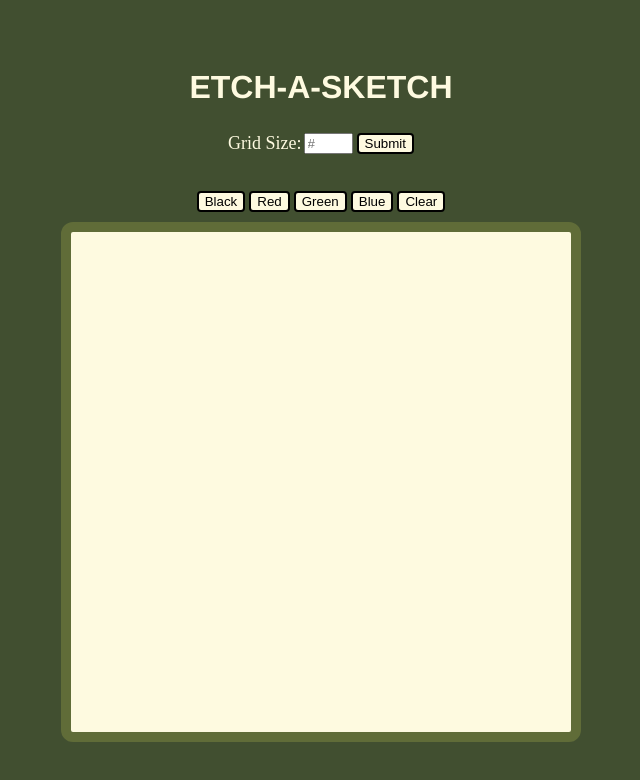
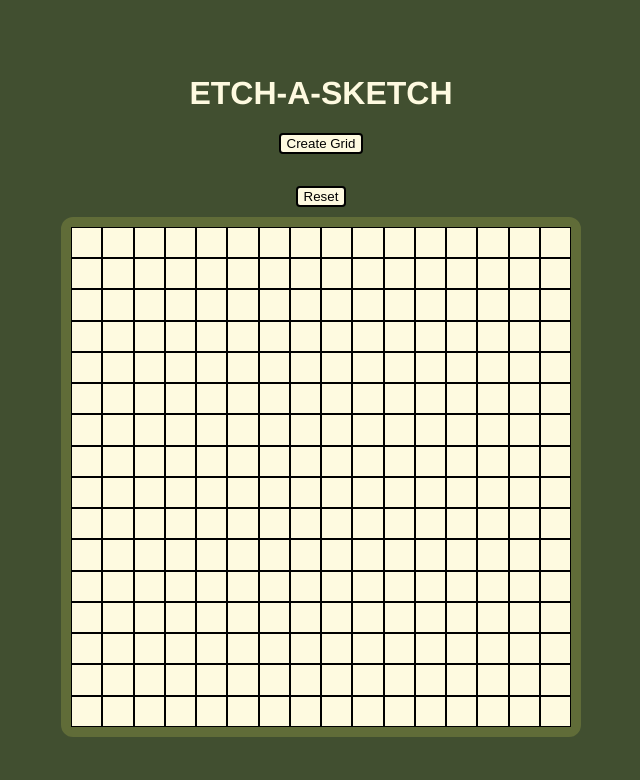
Before and after one commit to kal-c0des/etch-a-sketch, a plain HTML site: page index.html in a window 1280 px wide. Shown: the whole page, without its empty margins (319-959 px from the left). Drawn offline with Linux system fonts and the light colour scheme.

Commit message:
Remove comments

```diff
--- a/index.html
+++ b/index.html
@@ -12,27 +12,10 @@
       <h1>ETCH-A-SKETCH</h1>
     </div>
     <div class="settings">
-      <div class="form">
-        <label for="size">Grid Size:</label>
-        <input
-          type="text"
-          id="user-input"
-          name="user-input"
-          placeholder="#"
-          size="3"
-          maxlength="3"
-        />
-        <p class="copy-input"></p>
-        <button id="submit">Submit</button>
-      </div>
+      <button id="create">Create Grid</button>
       <p class="prompt"></p>
-      <div class="buttons">
-        <button class="black">Black</button>
-        <button class="red">Red</button>
-        <button class="green">Green</button>
-        <button class="blue">Blue</button>
-        <!-- Rainbow button?? -->
-        <button class="clear">Clear</button>
+      <div id="buttons">
+        <button id="reset-btn">Reset</button>
       </div>
       <div class="grid-canvas">
         <div class="container"></div>
--- a/index.js
+++ b/index.js
@@ -1,38 +1,59 @@
 // define variables w/ doc query selectors
-let container = document.querySelector(".container");
-let userInput = document.getElementById("user-input");
-let submit = document.getElementById("submit");
-let copyInput = document.querySelector(".copy-input");
-let prompt = document.querySelector(".prompt");
+const container = document.querySelector(".container");
+const reset = document.getElementById("reset-btn");
 
 // addEventListener for buttons/etc.
-submit.addEventListener("click", makeGrid);
-
-// have a function to make the grid based on user input (also have default size 16x16)
-
-// make a draw function - event listener for hover?
-
-// user input for grid size gets copied for Y (user input = X)
-
-// error message for invalid input (num too large or NaN)
-
-// default 16x16, else userInput
+container.addEventListener("mouseover", (evt) => {
+  // console.log("quah");
+  evt.target.classList.add("hover");
+  let r = Math.floor(Math.random() * 256);
+  let g = Math.floor(Math.random() * 256);
+  let b = Math.floor(Math.random() * 256);
+  evt.target.style.backgroundColor = `rgb(${r}, ${g}, ${b})`;
+});
 
 // make grid function
-
-function makeGrid() {
-  let num = userInput.value;
-  if (num <= 0 || num > 100 || isNaN(num)) {
-    prompt.textContent = "Enter a number between 2 and 100!";
-  } else {
-    prompt.textContent = "";
-    copyInput.textContent = "";
-    userInput.value = "";
+function createGrid(size) {
+  for (let rows = 0; rows < size; rows++) {
+    const rowEm = document.createElement("div");
+    rowEm.classList.add("js-row");
+    container.appendChild(rowEm);
+    for (let cols = 0; cols < size; cols++) {
+      const colsEm = document.createElement("div");
+      colsEm.classList.add("js-col");
+      rowEm.appendChild(colsEm);
+    }
   }
 }
 
-// call the draw function... loop?
+function getPrompt(promptString) {
+  const sizeStr = prompt(promptString);
+  return parseInt(sizeStr);
+}
 
-// function for color change on hover
+const btn = document.getElementById("create");
+btn.addEventListener("click", (e) => {
+  let choice;
+  let isValid;
+  let promptStr = "Enter grid size";
+  do {
+    choice = getPrompt(promptStr);
+    const lessThan100 = choice < 101;
+    const isANum = !isNaN(choice);
+    isValid = lessThan100 && isANum;
+    if (!isValid) {
+      promptStr = "Enter a number less than 100!";
+    }
+  } while (!isValid);
+
+  container.innerHTML = "";
+  createGrid(choice);
+});
+
+const defaultGrid = createGrid(16);
 
 // clear grid function
+reset.addEventListener("click", () => {
+  container.innerHTML = "";
+  createGrid(16);
+});
--- a/style.css
+++ b/style.css
@@ -1,27 +1,3 @@
-/* Create a webpage with a 16x16 grid of square divs.
-Create the divs using JavaScript.
-Don’t try making them by hand with copy and pasting in your HTML file!
-It’s best to put your grid squares inside another “container” div (which can go directly in your HTML).
-You need make the divs appear as a grid (versus just one on each line).
-This is a perfect opportunity to apply what you have learned about flexbox.
-Be careful with borders and margins, as they can adjust the size of the squares! */
-
-/* Set up a “hover” effect so that the grid divs change color when your mouse passes over them,
-leaving a (pixelated) trail through your grid like a pen would.
-Hint: “Hovering” is what happens when your mouse enters a div and ends when your mouse leaves it.
-You can set up event listeners for either of those events as a starting point.
-There are multiple ways to change the color of the divs, including:
-adding a new class to the div.
-changing the div’s background color using JavaScript. */
-
-/* Add a button to the top of the screen that will send the user a popup asking for the number of squares per side for the new grid.
-Once entered, the existing grid should be removed and a new grid should be generated in the same total space as before (e.g. 960px wide) so that you’ve got a new sketch pad.
-Tip: Set the limit for the user input to a maximum of 100. A larger number of squares results in more computer resources being used, potentially causing delays, freezing,
-or crashing that we want to prevent.
-Research button tags in HTML and how you can make a JavaScript function run when one is clicked.
-Also check out prompts.
-You should be able to enter 64 and have a brand new 64x64 grid pop up without changing the total amount of pixels used. */
-
 html,
 body {
   display: flex;
@@ -43,6 +19,20 @@ body {
 h1 {
   font-family: Helvetica Neue, Helvetica, Arial, sans-serif;
   color: #fefae0;
+}
+
+.js-col {
+  background-color: #fefae0;
+  border: 1px solid #000;
+  flex: 1;
+  margin: 0;
+  padding: 0;
+}
+
+.js-row {
+  display: flex;
+  width: 100%;
+  flex: 1;
 }
 
 .settings {
```
